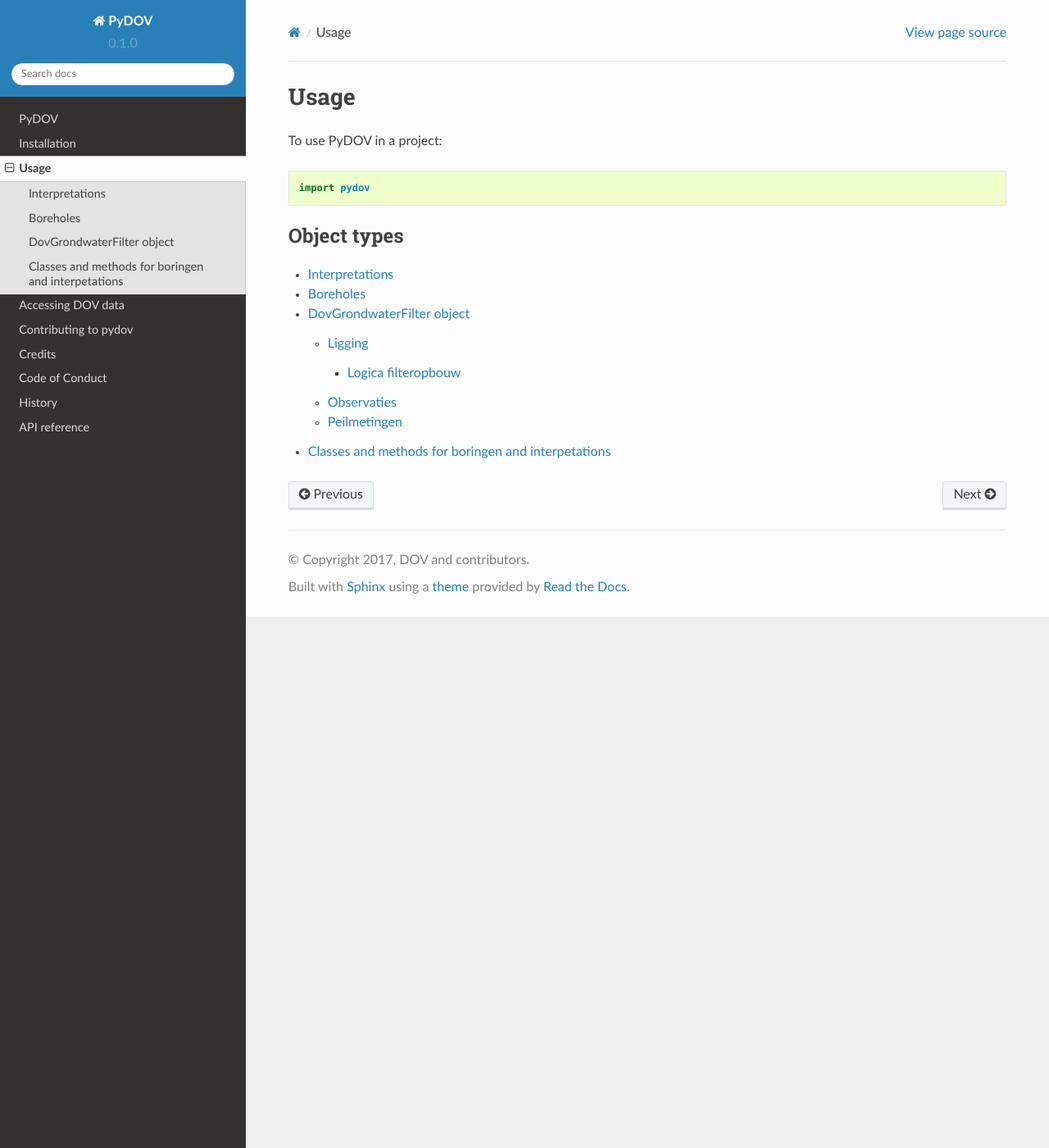
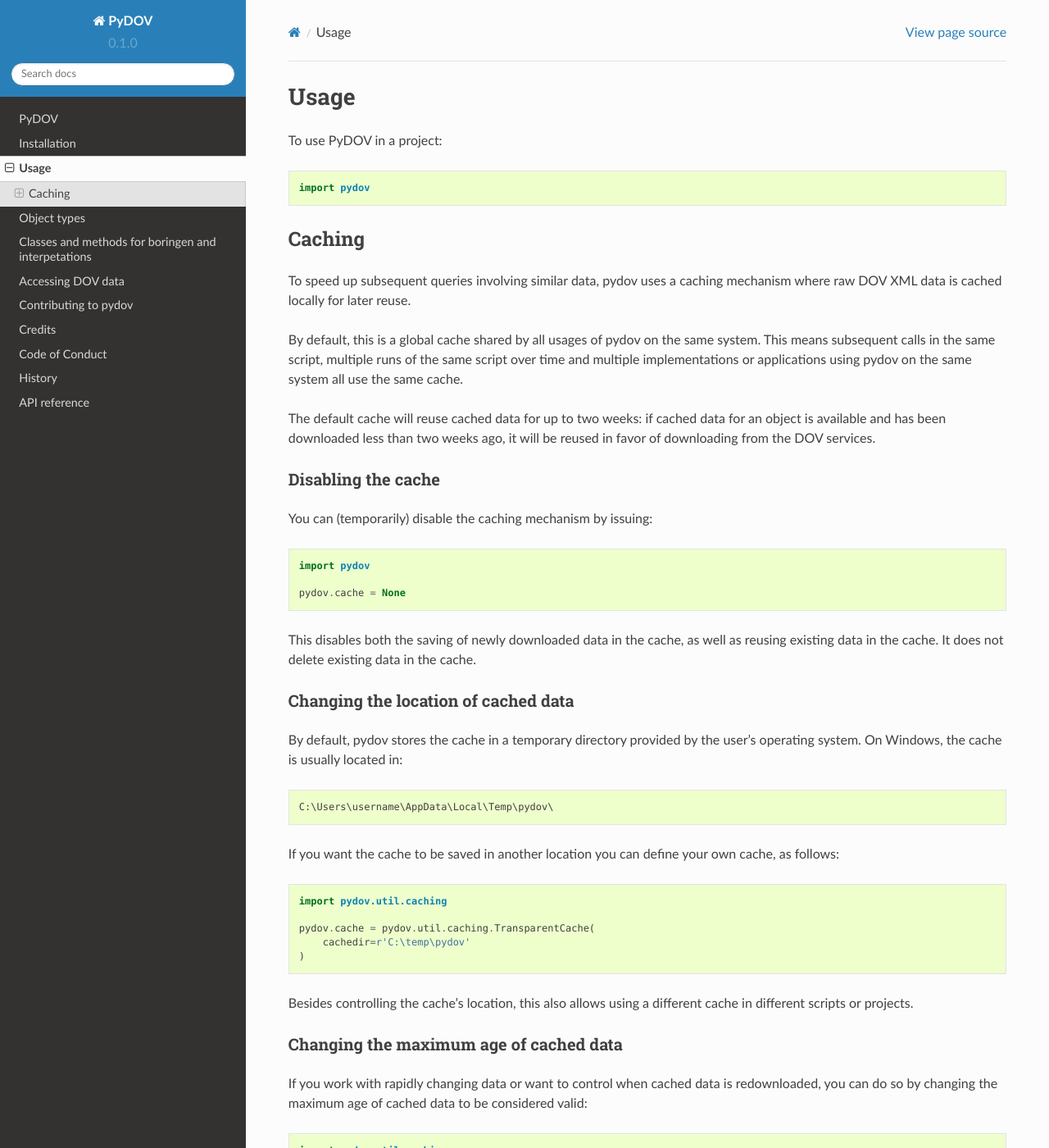
Before and after one commit to DOV-Vlaanderen/pydov, a Sphinx documentation site: the page built from docs/usage.rst, in a window 1280 px wide and 1400 px high. Shown: the whole window at 82% size. Built offline with Sphinx 7.4.7 and the Read the Docs theme 2.0.0, drawn with Linux system fonts in a browser that asks for light colours; some of the changed text lies outside the part shown.

Commit message:
Add some documentation on caching.

```diff
--- a/docs/description_output_dataframes.rst
+++ b/docs/description_output_dataframes.rst
@@ -1,3 +1,7 @@
+============
+Object types
+============
+
 Interpretations
 ===============
 
--- a/docs/discussion_note_boringen_methods.rst
+++ b/docs/discussion_note_boringen_methods.rst
@@ -1,3 +1,4 @@
+===================================================
 Classes and methods for boringen and interpetations
 ===================================================
 
--- a/docs/index.rst
+++ b/docs/index.rst
@@ -9,6 +9,8 @@
    readme
    installation
    usage
+   description_output_dataframes
+   discussion_note_boringen_methods
    endpoints
    contributing
    authors
--- a/docs/usage.rst
+++ b/docs/usage.rst
@@ -6,8 +6,83 @@
 
     import pydov
 
-.. toctree::
-  :caption: Object types
+Caching
+-------
+To speed up subsequent queries involving similar data, pydov uses a caching
+mechanism where raw DOV XML data is cached locally for later reuse.
 
-  description_output_dataframes
-  discussion_note_boringen_methods
+By default, this is a global cache shared by all usages of pydov on the same
+system. This means subsequent calls in the same script, multiple runs of
+the same script over time and multiple implementations or applications
+using pydov on the same system all use the same cache.
+
+The default cache will reuse cached data for up to two weeks: if cached data
+for an object is available and has been downloaded less than two weeks ago,
+it will be reused in favor of downloading from the DOV services.
+
+Disabling the cache
+*******************
+You can (temporarily) disable the caching mechanism by issuing::
+
+    import pydov
+
+    pydov.cache = None
+
+This disables both the saving of newly downloaded data in the cache, as well
+as reusing existing data in the cache.
+It does not delete existing data in the cache.
+
+Changing the location of cached data
+************************************
+
+By default, pydov stores the cache in a temporary directory provided by the
+user's operating system. On Windows, the cache is usually located in::
+
+    C:\Users\username\AppData\Local\Temp\pydov\
+
+If you want the cache to be saved in another location you can define your
+own cache, as follows::
+
+    import pydov.util.caching
+
+    pydov.cache = pydov.util.caching.TransparentCache(
+        cachedir=r'C:\temp\pydov'
+    )
+
+Besides controlling the cache's location, this also allows using a different
+cache in different scripts or projects.
+
+Changing the maximum age of cached data
+***************************************
+
+If you work with rapidly changing data or want to control when cached data
+is redownloaded, you can do so by changing the maximum age of cached data to
+be considered valid::
+
+    import pydov.util.caching
+    import datetime
+
+    pydov.cache = pydov.util.caching.TransparentCache(
+        max_age=datetime.timedelta(days=1)
+    )
+
+If a cached version exists and is younger than the maximum age, it is used
+in favor of redownloading the data from DOV services. If no cached version
+exists or is older than the maximum age, the data is redownloaded and saved
+in the cache.
+
+Note that data older than the maximum age is not automatically deleted from
+the cache.
+
+Cleaning the cache
+******************
+
+Since we use a temporary directory provided by the operating system, we rely
+on the operating system to clean the folder when it deems necessary.
+
+Should you want to remove the pydov cache from code yourself, you can do so
+by issuing::
+
+    import pydov
+
+    pydov.cache.clean()
--- a/pydov/__init__.py
+++ b/pydov/__init__.py
@@ -1,7 +1,7 @@
 # -*- coding: utf-8 -*-
-from pydov.util.caching import TransparentCache
+import pydov.util.caching
 
 __author__ = """DOV-Vlaanderen"""
 __version__ = '0.1.0'
 
-cache = TransparentCache()
+cache = pydov.util.caching.TransparentCache()
```
